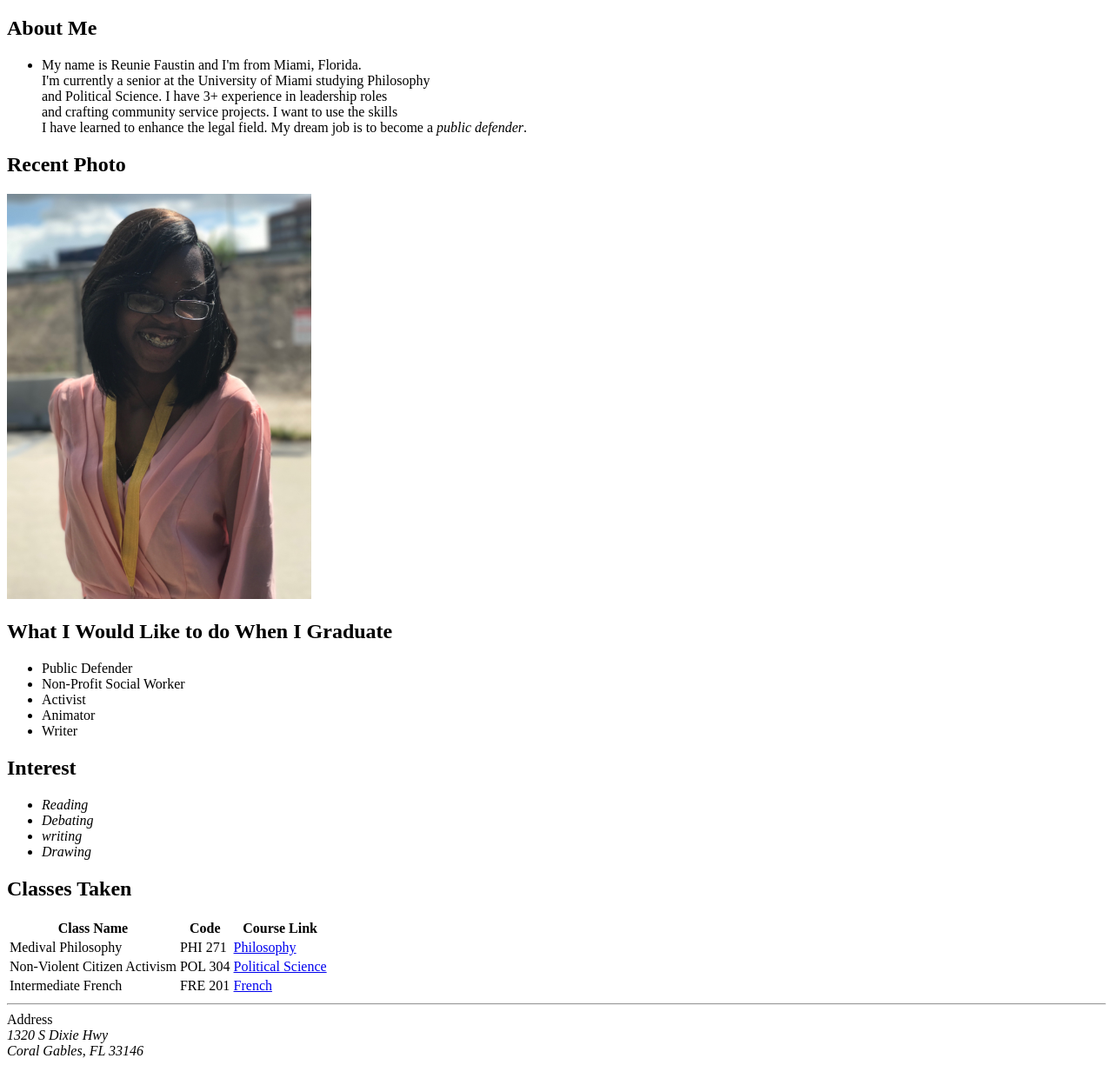
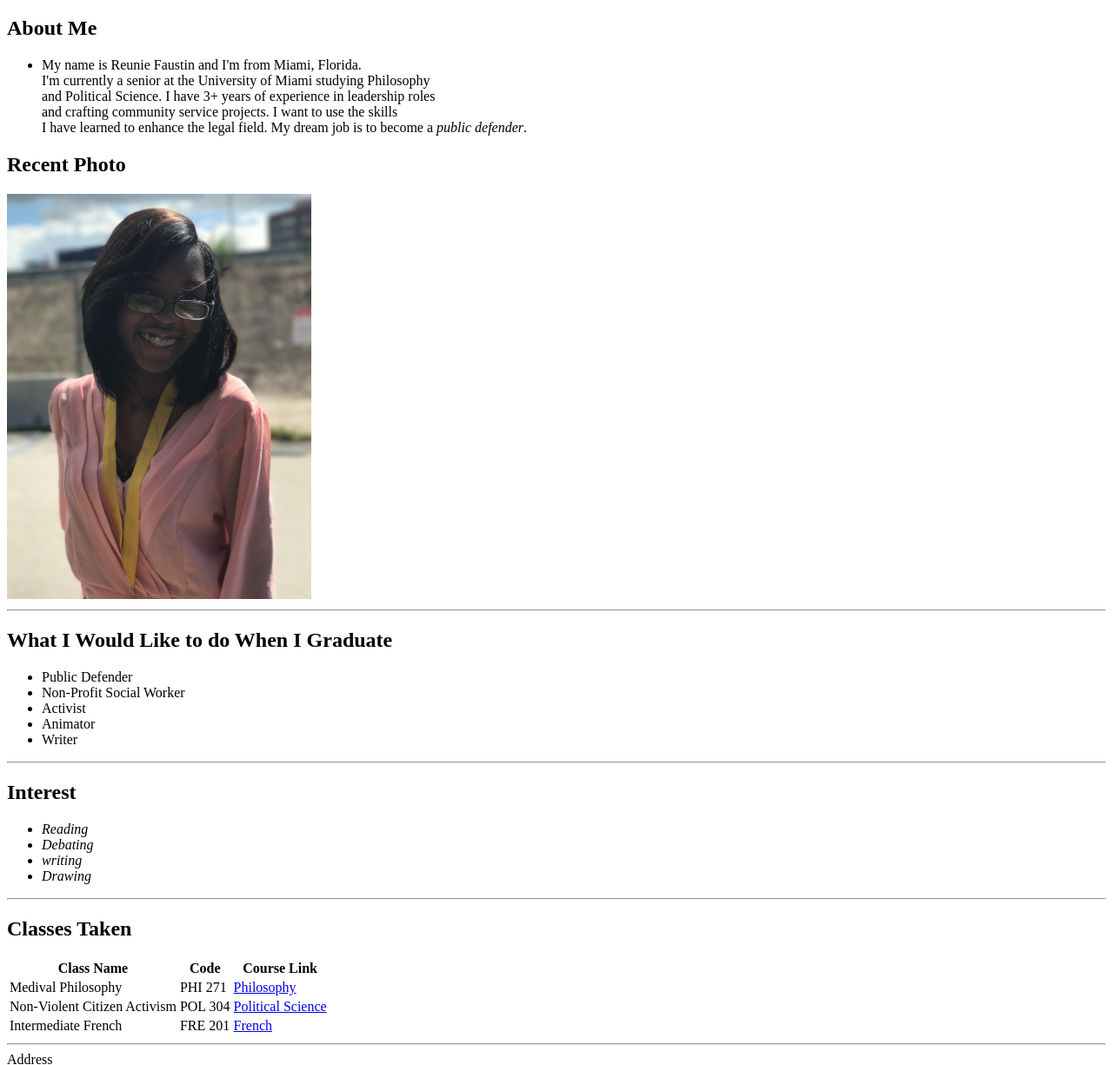
Before and after one commit to reunie24/reunie24.github.io, a plain HTML site: page hw/resume/index.html in a window 1280 px wide. Shown: the part 61-1286 px from the top of the page at 87% size. Drawn offline with Linux system fonts and the light colour scheme.

Commit message:
Added Separation

```diff
--- a/hw/resume/index.html
+++ b/hw/resume/index.html
@@ -1,7 +1,7 @@
 <!DOCTYPE html>
 <html lang="en" dir="ltr">
 <head>
-  <!-- My Completed Resume -->
+  <!-- Reunie_ My Completed Resume -->
   <meta charset="utf-8">
   <meta name="author" content="Reunie Faustin">
   <meta name="description" content="My Resume">
@@ -12,11 +12,12 @@
   <h2>About Me</h2>
   <ul>
     <li>
-      <p> My name is Reunie Faustin and I'm from Miami, Florida.<br> I'm currently a senior at the University of Miami studying Philosophy <br> and Political Science. I have 3+ experience in leadership roles <br> and crafting community service projects. I want to use the skills <br> I have learned to enhance the legal field. My dream job is to become a <i>public defender</i>. </p>
+      <p> My name is Reunie Faustin and I'm from Miami, Florida.<br> I'm currently a senior at the University of Miami studying Philosophy <br> and Political Science. I have 3+ years of experience in leadership roles <br> and crafting community service projects. I want to use the skills <br> I have learned to enhance the legal field. My dream job is to become a <i>public defender</i>. </p>
     </li>
   </ul>
   <h2>Recent Photo</h2>
   <img src="Me.jpeg" alt="A photo of me" width="350">
+  <hr>
   <h2>What I Would Like to do When I Graduate</h2>
   <ul>
     <li>
@@ -35,6 +36,7 @@
       Writer
     </li>
   </ul>
+  <hr>
   <h2> Interest </h2>
   <ul>
     <li> <i> Reading </i> </li>
@@ -42,6 +44,7 @@
     <li> <i> writing </i> </li>
     <li> <i> Drawing </i> </li>
   </ul>
+  <hr>
   <h2>Classes Taken</h2>
 <table>
   <tr>
```
Also changed, not shown: samples/tag.html (+1 -0 lines).
